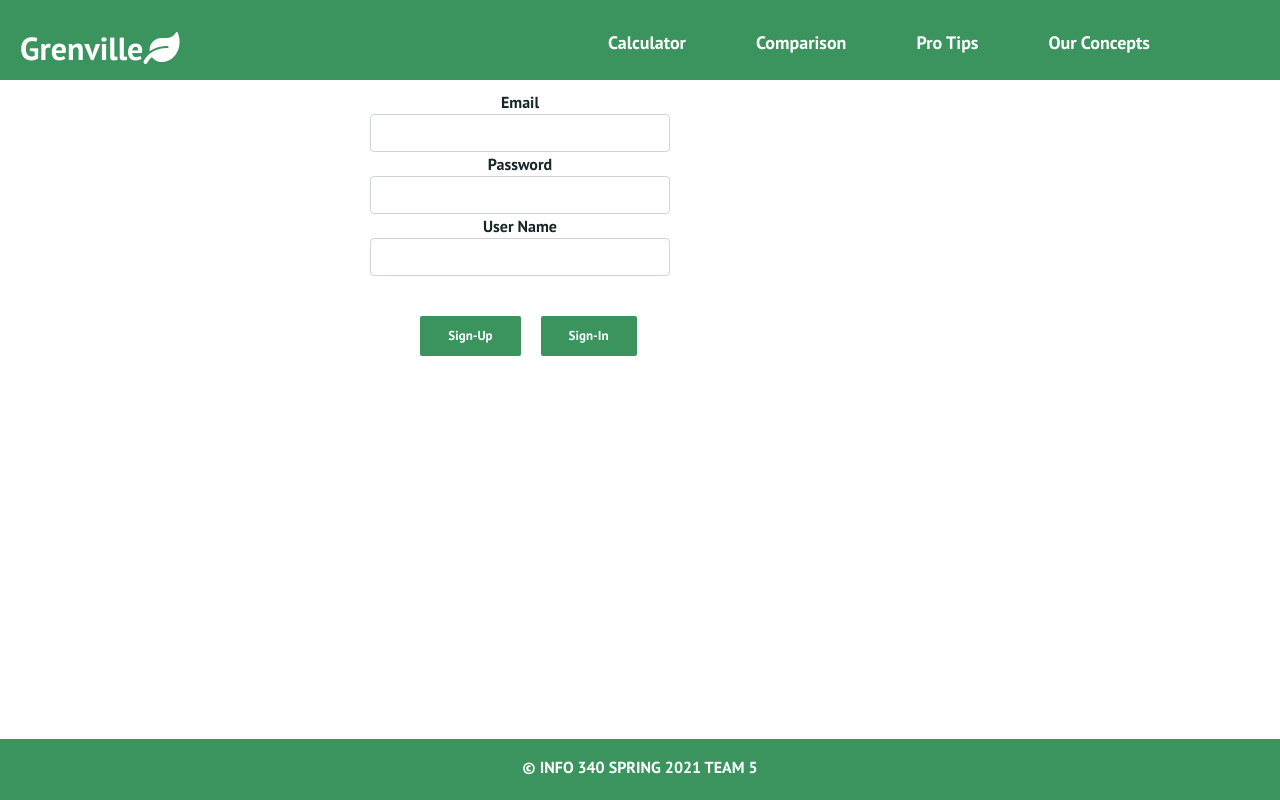
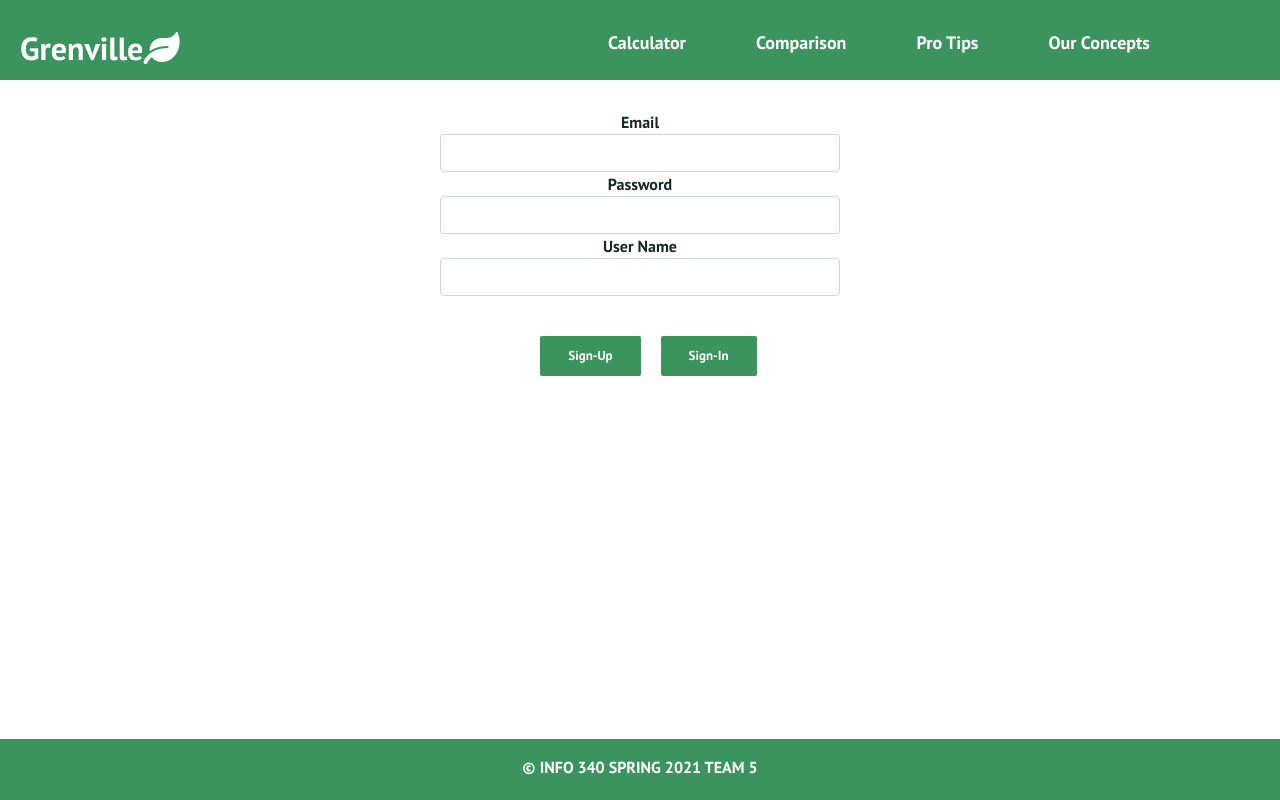
Before and after one commit to info340c-sp21/project-2-group-5, a React (Create React App) app in the folder project-2/: page /Login in a window 1280 px wide. Built offline with nearby package versions, Linux system fonts and the light colour scheme; no server answers.

Commit message:
log in form

```diff
--- a/project-2/src/components/SignUpForm.js
+++ b/project-2/src/components/SignUpForm.js
@@ -38,6 +38,7 @@ function SignUpForm(props) {
   }
 
   return (
+    <div className="SignupForm">
     <form>
       {/* email */}
       <div className="form-group">
@@ -79,6 +80,7 @@ function SignUpForm(props) {
         </div>
       </div>
     </form>
+    </div>
   )
 }
 
--- a/project-2/src/components/pages/LoginPage.js
+++ b/project-2/src/components/pages/LoginPage.js
@@ -2,6 +2,7 @@ import React, { useState, useEffect } from 'react';
 import firebase from 'firebase';
 import SignUpForm from '../SignUpForm.js';
 import { Redirect } from 'react-router';
+import '../signup.css';
 
 
 function LoginPage (props){
@@ -41,7 +42,7 @@ function LoginPage (props){
     } else {
         content = (
             <div>
-                <p>Log-in successfully! Let's expore Grenville!</p>
+                <p className="log-in">Log-in successfully! Let's expore Grenville!</p>
             </div>
         );
     }
--- a/project-2/src/components/signup.css
+++ b/project-2/src/components/signup.css
@@ -1,16 +1,12 @@
-/* form {
-    width: 300px;
+.SignupForm {
     text-align: center;
-    align-items: center;
     margin-top: 20px;
-    margin-left: 300px;
-} */
-
+}
 form {
+    display: inline-block;
     width: 200px;
     text-align: center;
     color:#252e48;
-    margin-left: 50px;
     margin-top: 10px;
 }
 .button-group {
@@ -55,26 +51,14 @@ form {
     background-color:rgba(255, 206, 86, 0.5);
     color:#ffb6c1;
 }
+.log-in {
+    color: #3B945E;
+    text-align: center;
+    margin-top: 20px;
+}
 
-@media only screen and (min-width: 500px) {
+@media only screen and (min-width: 789px) {
     form {
-        width: 300px;
-        margin-left: 105px;
+        width: 400px;
     }
 }
-@media only screen and (min-width: 789px) {
-    form {
-        margin-left: 270px;
-    }
-}
-@media only screen and (min-width: 980px) {
-    form {
-        margin-left: 370px;
-    }
-}
-
-@media only screen and (min-width: 1180) {
-    form {
-        margin-left: 470px;
-    }
-}
```
